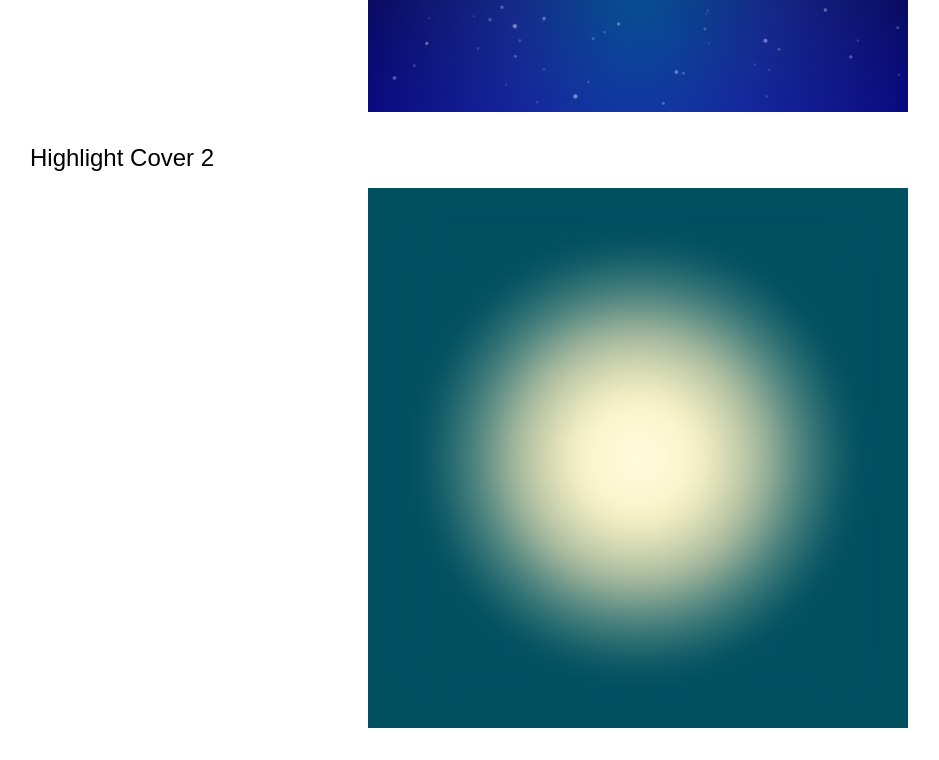
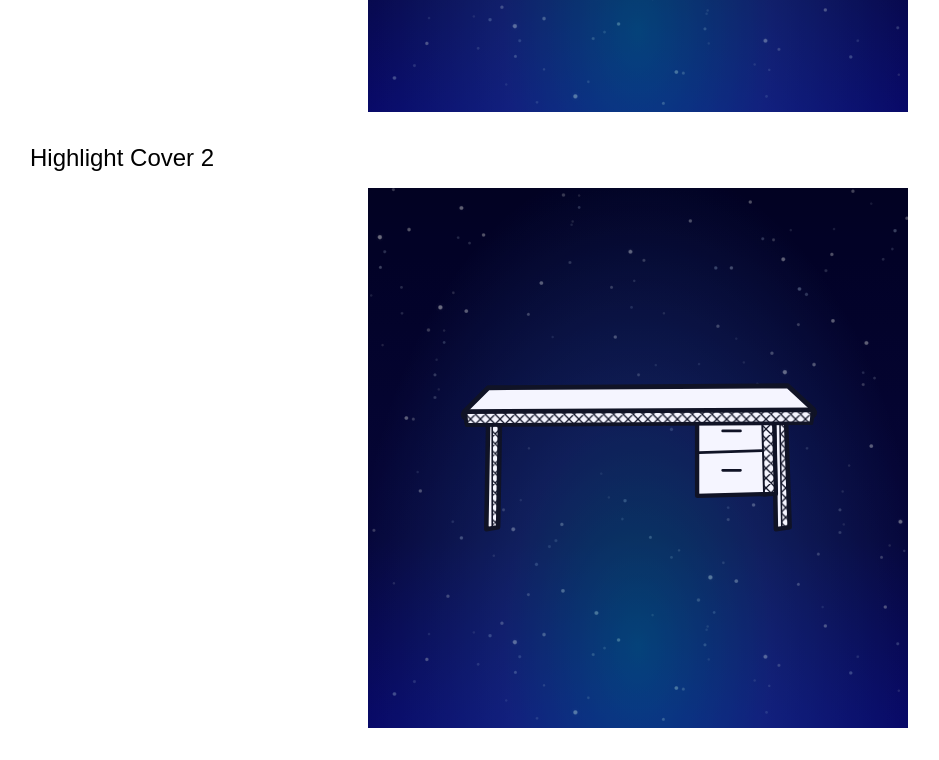
Before and after one commit to DevifyDev/devify-assets, a plain HTML site: page index.html in a window 1280 px wide. Shown: the part 7706-8466 px from the top of the page, without its empty margins (2-941 px from the left). Drawn offline with Linux system fonts and the light colour scheme.

Commit message:
Added icons to IG highlight covers

```diff
--- a/data.js
+++ b/data.js
@@ -110,10 +110,12 @@ const highlightStars = [[0, 0], [50, 50], [25, 75]].map(([offsetX, offsetY]) =>
     (_, x, y) => `at ${((Number(x) + offsetX) % 100).toFixed(1)}% ${((Number(y) + offsetY) % 100).toFixed(1)}%`
   )
 ).join(', ');
-document.querySelector('.highlight-cover-1')?.style.setProperty(
-  '--stars',
-  highlightStars.replace(/([\d.]+)px/g, (_, radius) => `${Number(radius) * 1.7}px`)
-);
+document.querySelectorAll('.highlight-cover').forEach((cover) => {
+  cover.style.setProperty(
+    '--stars',
+    highlightStars.replace(/([\d.]+)px/g, (_, radius) => `${Number(radius) * 1.7}px`)
+  );
+});
 document.querySelector('.post')?.style.setProperty(
   '--stars',
   `${stars.trim()}, ${extraPostStars.trim()}`
--- a/index.html
+++ b/index.html
@@ -198,12 +198,16 @@
 
     <h1>Highlight Cover 1</h1>
     <div class='highlight-cover-container'>
-      <div class='asset highlight-cover highlight-cover-1'></div>
+      <div class='asset highlight-cover highlight-cover-1'>
+        <img class='highlight-cover-icon' src='./images/highlight-laptop.svg' alt='Hand-drawn laptop with a crosshatched frame and keyboard'>
+      </div>
     </div>
 
     <h1>Highlight Cover 2</h1>
     <div class='highlight-cover-container'>
-      <div class='asset highlight-cover highlight-cover-2'></div>
+      <div class='asset highlight-cover highlight-cover-2'>
+        <img class='highlight-cover-icon' src='./images/highlight-office-desk.svg' alt='Hand-drawn office desk with drawers and crosshatched shading'>
+      </div>
     </div>
 
   </body>
--- a/styles.css
+++ b/styles.css
@@ -1105,6 +1105,8 @@ h1 {
 }
 
 .highlight-cover {
+  position: relative;
+  isolation: isolate;
   width: 540px;
   height: 540px;
   margin: 0;
@@ -1112,39 +1114,32 @@ h1 {
   border: none;
 }
 
-.highlight-cover-1 {
+.highlight-cover::before {
+  content: '';
+  position: absolute;
+  inset: 0;
+  z-index: -1;
   background:
     radial-gradient(
-      ellipse at 50% 75%,
+      ellipse at 50% 85%,
       rgba(0, 240, 255, 0.32) 0%,
       rgba(59, 130, 246, 0.26) 35%,
       transparent 75%
     ),
     var(--stars),
     var(--brand-gradient);
+  filter: brightness(0.8);
+  pointer-events: none;
 }
 
-.highlight-cover-2 {
-  position: relative;
-  background: #005060;
+.highlight-cover-icon {
+  width: 302.4px;
+  height: 302.4px;
+  display: block;
+  object-fit: contain;
 }
 
-.highlight-cover-2::before {
-  content: '';
-  position: absolute;
-  inset: 0;
-  /* Favicon Dev's gradient, with every radius reduced to 70%. */
-  background: radial-gradient(
-    ellipse at center,
-    #fffce3 0%,
-    #faf4c7 19.6%,
-    #afbea0 38.5%,
-    #427d7b 54.6%,
-    #005060 70%
-  );
-  /* Blend the color transitions into a soft glow over the teal base. */
-  filter: blur(18px);
-  /* Reduce the glow by 15%, then another 5%, preserving its proportions. */
-  transform: scale(0.8075);
-  pointer-events: none;
+.highlight-cover-2 .highlight-cover-icon {
+  width: 393.12px;
+  height: 393.12px;
 }
```
Also changed, not shown: images/highlight-laptop.svg (added), images/highlight-office-desk.svg (added).
